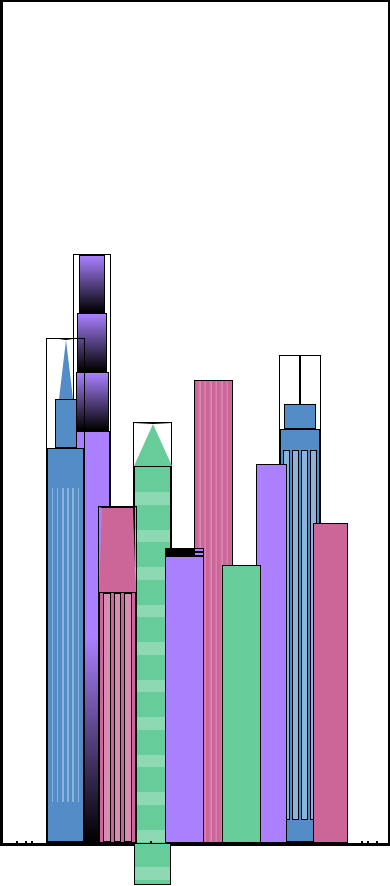
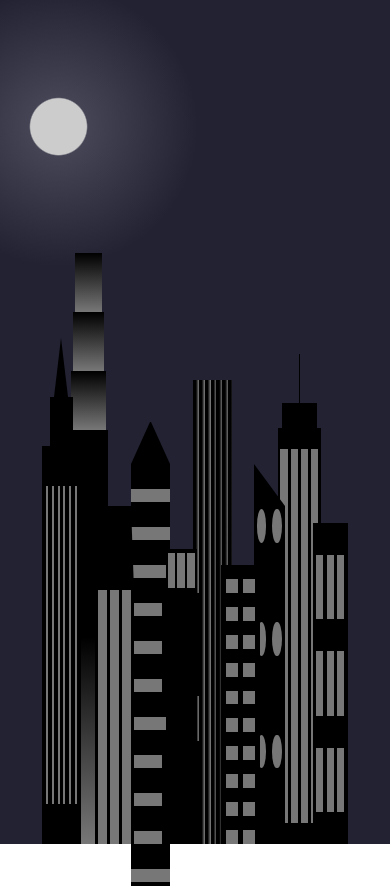
Before and after one commit to JuanBG20/freeBootCamp_DW, a plain HTML site: page 12_Horizonte de la Ciudad/index.html in a window 390 px wide. Drawn offline with Linux system fonts and the light colour scheme; files whose address does not match are found by name.

Commit message:
Finalizacion Proyecto 12

```diff
--- a/12_Horizonte de la Ciudad/index.html
+++ b/12_Horizonte de la Ciudad/index.html
@@ -6,7 +6,7 @@
     <title>City Skyline</title>
 </head>
 <body>
-    <div class="background-buildings">
+    <div class="background-buildings sky">
         <div></div>
         <div></div>
         <div class="bb1 building-wrap">
@@ -51,13 +51,27 @@
             </div>
         </div>
         <div></div>
-        <div class="fb3">
-            <div class="fb3a"></div>
+        <div class="fb3 building-wrap">
+            <div class="fb3a window-wrap">
+                <div class="fb3-window"></div>
+                <div class="fb3-window"></div>
+                <div class="fb3-window"></div>
+            </div>
             <div class="fb3b"></div>
             <div class="fb3a"></div>
             <div class="fb3b"></div>
         </div>
-        <div class="fb4"></div>
+        <div class="fb4">
+            <div class="fb4a"></div>
+            <div class="fb4b">
+                <div class="fb4-window"></div>
+                <div class="fb4-window"></div>
+                <div class="fb4-window"></div>
+                <div class="fb4-window"></div>
+                <div class="fb4-window"></div>
+                <div class="fb4-window"></div>
+            </div>
+        </div>
         <div class="fb5"></div>
         <div class="fb6"></div>
         <div></div>
--- a/12_Horizonte de la Ciudad/styles.css
+++ b/12_Horizonte de la Ciudad/styles.css
@@ -3,14 +3,13 @@
     --building-color2: #66cc99;
     --building-color3: #cc6699;
     --building-color4: #538cc6;
-    --window-color1: black;
+    --window-color1: #bb99ff;
     --window-color2: #8cd9b3;
     --window-color3: #d98cb3;
     --window-color4: #8cb3d9;
 }
 
 * {
-    border: 1px solid black;
     box-sizing: border-box;
 }
 
@@ -40,6 +39,16 @@ body {
     display: flex;
     align-items: center;
     justify-content: space-evenly;
+}
+
+.sky {
+    background: radial-gradient(
+        circle closest-corner at 15% 15%,
+        #ffcf33,
+        #ffcf33 20%,
+        #ffff66 21%,
+        #bbeeff 100%
+    );
 }
 
 /* BACKGROUND BUILDINGS - "bb" stands for "background building" */
@@ -195,32 +204,111 @@ body {
 .fb3 {
     width: 10%;
     height: 35%;
-    background-color: var(--building-color1);
 }
 
 .fb3a {
     width: 80%;
-    height: X;
+    height: 15%;
+    background-color: var(--building-color1);
+}
+
+.fb3b {
+    width: 100%;
+    height: 35%;
+    background-color: var(--building-color1);
+}
+
+.fb3-window {
+    width: 25%;
+    height: 80%;
+    background-color: var(--window-color1);
 }
 
 .fb4 {
     width: 8%;
     height: 45%;
-    background-color: var(--building-color1);
     position: relative;
     left: 10%;
+}
+
+.fb4a {
+    border-top: 5vh solid transparent;
+    border-left: 8vw solid var(--building-color1);
+}
+
+.fb4b {
+    width: 100%;
+    height: 89%;
+    background-color: var(--building-color1);
+    display: flex;
+    flex-wrap: wrap;
+}
+
+.fb4-window {
+    width: 30%;
+    height: 10%;
+    border-radius: 50%;
+    background-color: var(--window-color1);
+    margin: 10%;
 }
 
 .fb5 {
     width: 10%;
     height: 33%;
-    background-color: var(--building-color2);
     position: relative;
     right: 10%;
+    background: repeating-linear-gradient(
+        var(--building-color2),
+        var(--building-color2) 5%,
+        transparent 5%,
+        transparent 10%
+    ),
+    repeating-linear-gradient(
+        90deg,
+        var(--building-color2),
+        var(--building-color2) 12%,
+        var(--window-color2) 12%,
+        var(--window-color2) 44%
+    );
 }
 
 .fb6 {
     width: 9%;
     height: 38%;
-    background-color: var(--building-color3);
+    background: repeating-linear-gradient(
+        90deg,
+        var(--building-color3),
+        var(--building-color3) 10%,
+        transparent 10%,
+        transparent 30%
+    ),
+    repeating-linear-gradient(
+        var(--building-color3),
+        var(--building-color3) 10%,
+        var(--window-color3) 10%,
+        var(--window-color3) 30%
+    )
 }
+
+@media (max-width: 1000px) {
+    :root {
+        --building-color1: #000;
+        --building-color2: #000;
+        --building-color3: #000;
+        --building-color4: #000;
+        --window-color1: #777;
+        --window-color2: #777;
+        --window-color3: #777;
+        --window-color4: #777;
+    }
+
+    .sky {
+        background: radial-gradient(
+            circle closest-corner at 15% 15%,
+            #ccc,
+            #ccc 20%,
+            #445 21%,
+            #223 100%
+        );
+    }
+}
```
